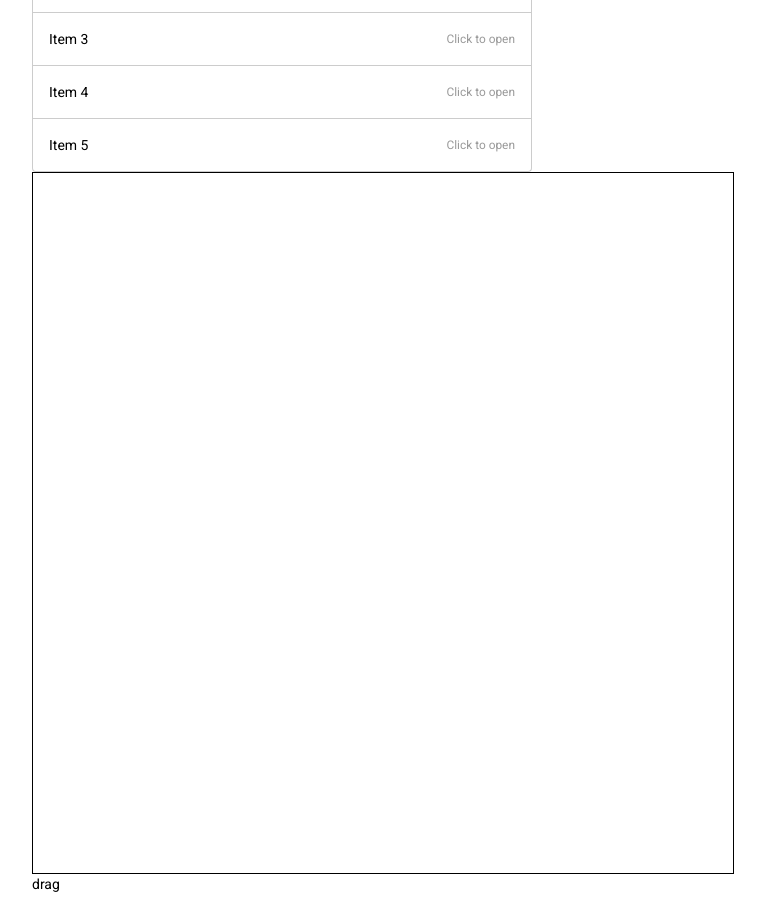
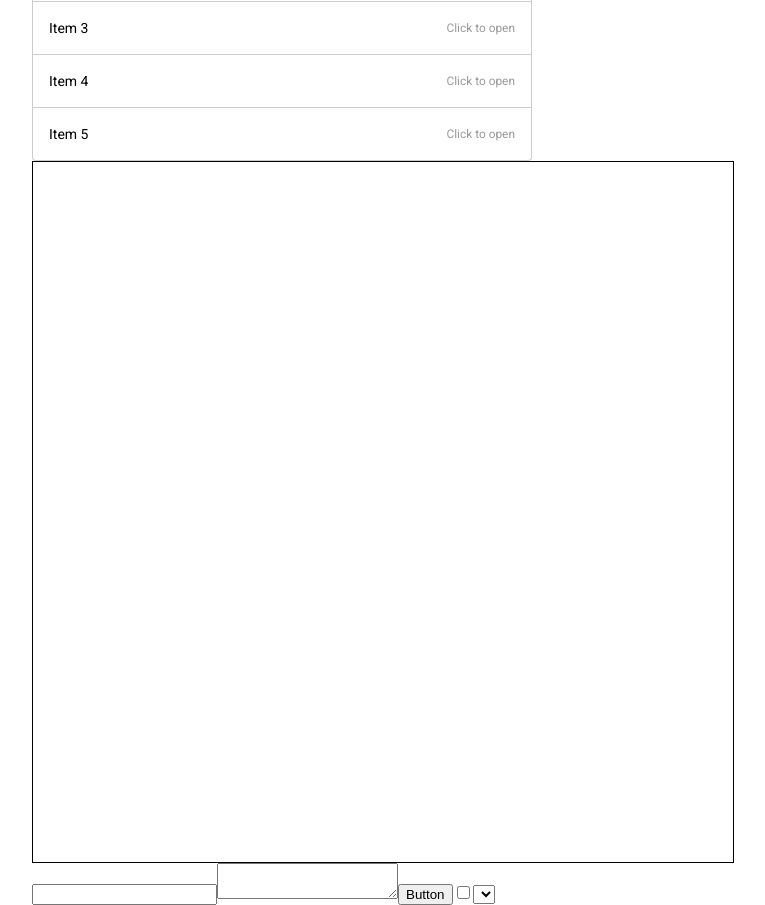
Before and after one commit to tes7a/forms-builder, an Angular app: page / in a window 1280 px wide. Shown: the whole page, without its empty margins (257-1022 px from the left). Built offline with nearby package versions, Linux system fonts and the light colour scheme.

Commit message:
add drag and drop, fix auth services

```diff
--- a/src/app/app.module.ts
+++ b/src/app/app.module.ts
@@ -7,6 +7,7 @@ import { BrowserAnimationsModule } from '@angular/platform-browser/animations';
 import { CdkAccordionModule } from '@angular/cdk/accordion';
 import { FormsModule, ReactiveFormsModule } from '@angular/forms';
 import { HttpClientModule } from '@angular/common/http';
+import { DragDropModule } from '@angular/cdk/drag-drop';
 import { AppComponent } from './app.component';
 import { AccordionComponent } from './accordion/accordion.component';
 import { FormBuilderComponent } from './form-builder/form-builder.component';
@@ -37,6 +38,7 @@ import { ErrComponent } from './err/err.component';
     FormsModule,
     HttpClientModule,
     RoutingModule,
+    DragDropModule,
   ],
   providers: [],
   bootstrap: [AppComponent],
--- a/src/app/auth/auth.component.ts
+++ b/src/app/auth/auth.component.ts
@@ -1,7 +1,7 @@
 import { Component } from '@angular/core';
 import { FormControl, FormGroup } from '@angular/forms';
 import { Router } from '@angular/router';
-import { AuthService } from './services/auth-service.service';
+import { AuthService } from '../services/auth-service.service';
 
 @Component({
   selector: 'app-auth',
@@ -23,8 +23,7 @@ export class AuthComponent {
     }
 
     this.authService
-      // @ts-ignore
-      .login(this.form.get('email')?.value, this.form.get('password')?.value)
+      .login(this.form.get('email')?.value || '', this.form.get('password')?.value || '')
       .subscribe(() => {
         this.route.navigate(['']);
       });
--- a/src/app/drag-section/drag-section.component.html
+++ b/src/app/drag-section/drag-section.component.html
@@ -1,3 +1,7 @@
-<div class="drag">
-  drag
+<div>
+  <input cdkDrag/>
+  <textarea cdkDrag></textarea>
+  <button cdkDrag>Button</button>
+  <input type="checkbox" cdkDrag label="label">
+  <select cdkDrag></select>
 </div>
--- a/src/app/auth/services/auth-service.service.ts
+++ b/src/app/services/auth-service.service.ts
@@ -1,7 +1,7 @@
 import { Injectable } from '@angular/core';
 import { HttpClient, HttpHeaders } from '@angular/common/http';
 import { tap } from 'rxjs';
-import { APIService } from '../../api/api-service.service';
+import { APIService } from './api-service.service';
 
 @Injectable({
   providedIn: 'root',
```
Also changed, not shown: src/app/services/api-service.service.ts (renamed from src/app/api/api-service.service.ts), 1 other file (tests, documents, lock files or other folders).
